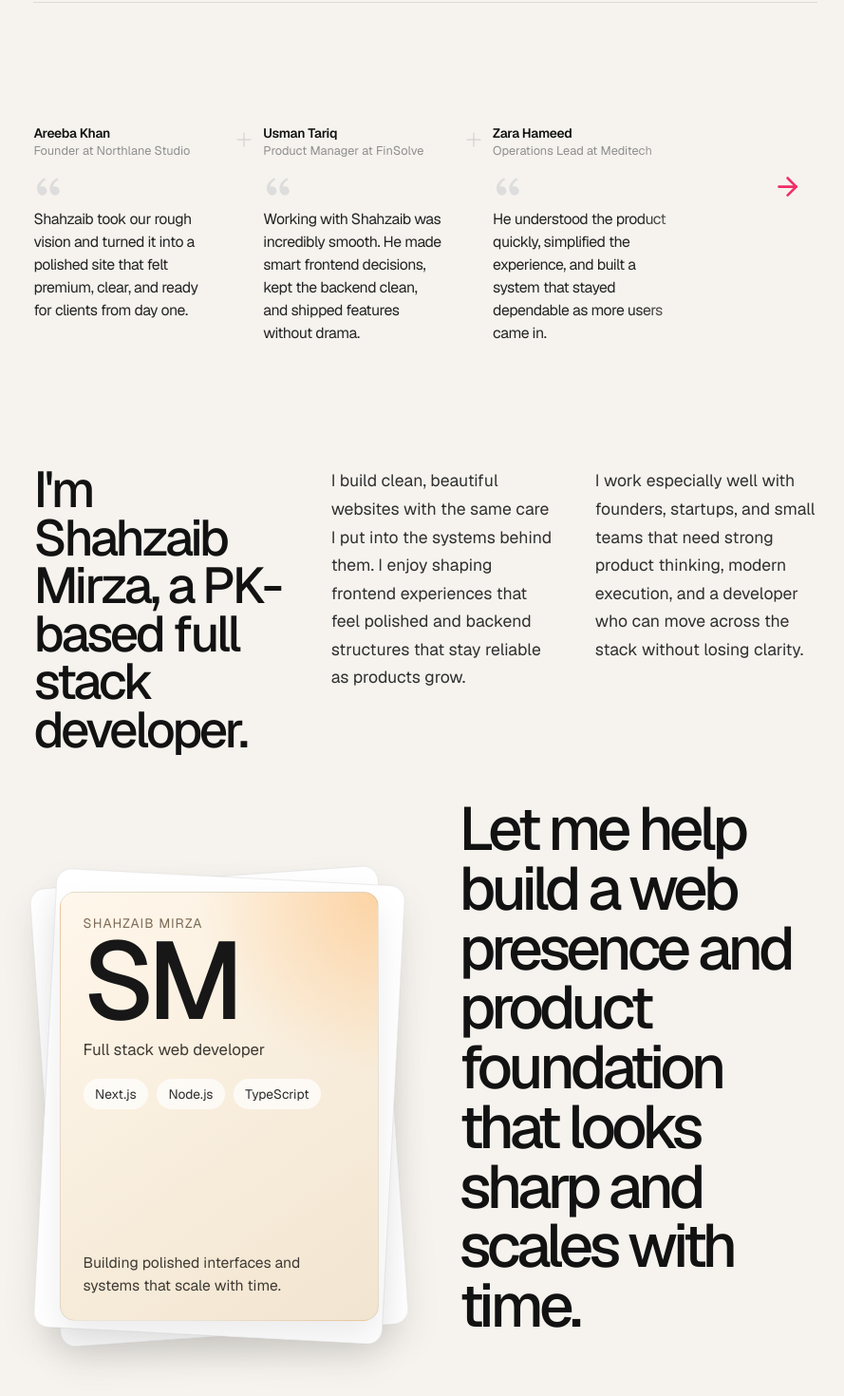
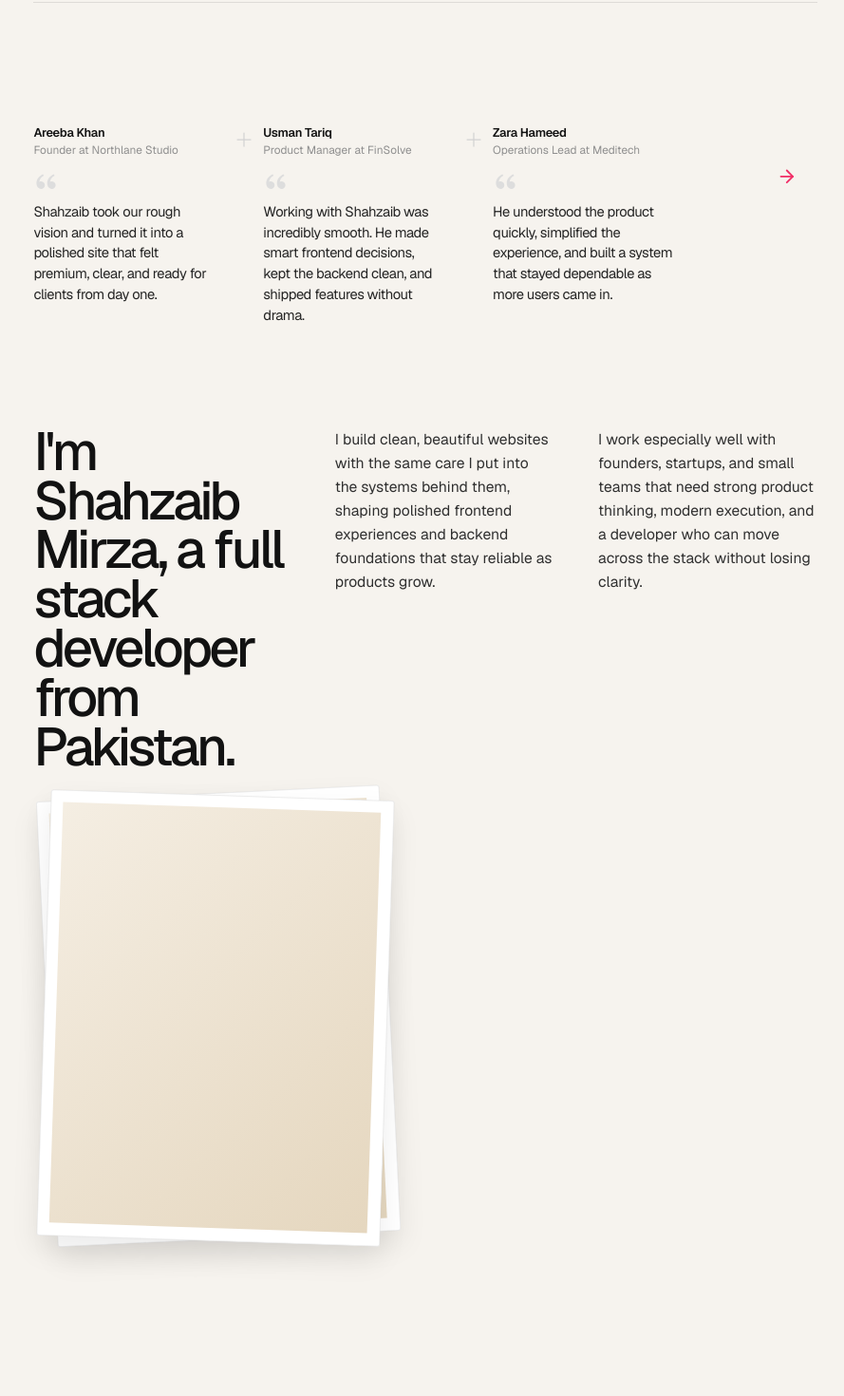
Before and after one commit to szaib-dev/personal-portfolio, a Next.js app: page / in a window 1280 px wide. Shown: the part 2360-3830 px from the top of the page at 95% size, without its empty margins (355-1244 px from the left). After the commit the page ends 3763 px from the top, so only its background shows below. Built offline with nearby package versions, Linux system fonts and the light colour scheme.

Commit message:
Rebuild about layout and refine testimonials

```diff
--- a/src/app/page.js
+++ b/src/app/page.js
@@ -140,7 +140,6 @@ const referenceCards = [
   },
 ];
 
-const aboutTools = ["Next.js", "Node.js", "TypeScript"];
 const TESTIMONIALS_PER_PAGE = 3;
 const referencePages = Array.from(
   { length: Math.ceil(referenceCards.length / TESTIMONIALS_PER_PAGE) },
@@ -155,22 +154,33 @@ export default function Home() {
   const [activeAudience, setActiveAudience] = useState(audienceProfiles[0].id);
   const [activeSection, setActiveSection] = useState(navSections[0].id);
   const [activeReferencePage, setActiveReferencePage] = useState(0);
+  const [isReferenceTransitioning, setIsReferenceTransitioning] = useState(false);
   const [showIntro, setShowIntro] = useState(true);
   const introRef = useRef(null);
   const introNameRef = useRef(null);
   const contentRef = useRef(null);
   const headingRef = useRef(null);
+  const referenceTransitionTimerRef = useRef(null);
 
   const activeProfile =
     audienceProfiles.find((profile) => profile.id === activeAudience) ??
     audienceProfiles[0];
+  const referencePageWidth = 100 / referencePages.length;
   const referenceTrackOffset =
-    activeReferencePage * (100 / referencePages.length);
+    activeReferencePage * referencePageWidth;
 
   const showNextReferencePage = () => {
+    if (referenceTransitionTimerRef.current) {
+      clearTimeout(referenceTransitionTimerRef.current);
+    }
+
+    setIsReferenceTransitioning(true);
     setActiveReferencePage((currentPage) => {
       return (currentPage + 1) % referencePages.length;
     });
+    referenceTransitionTimerRef.current = setTimeout(() => {
+      setIsReferenceTransitioning(false);
+    }, 560);
   };
 
   useEffect(() => {
@@ -280,6 +290,14 @@ export default function Home() {
     sections.forEach((section) => observer.observe(section));
 
     return () => observer.disconnect();
+  }, []);
+
+  useEffect(() => {
+    return () => {
+      if (referenceTransitionTimerRef.current) {
+        clearTimeout(referenceTransitionTimerRef.current);
+      }
+    };
   }, []);
 
   return (
@@ -416,11 +434,16 @@ export default function Home() {
               <div
                 className={styles.referencesTrack}
                 style={{
+                  width: `${referencePages.length * 100}%`,
                   transform: `translateX(-${referenceTrackOffset}%)`,
                 }}
               >
                 {referencePages.map((page, pageIndex) => (
-                  <div key={pageIndex} className={styles.referencesPage}>
+                  <div
+                    key={pageIndex}
+                    className={styles.referencesPage}
+                    style={{ flex: `0 0 ${referencePageWidth}%` }}
+                  >
                     {page.map((card, cardIndex) => (
                       <article key={card.name} className={styles.referenceCard}>
                         {cardIndex > 0 && (
@@ -447,7 +470,12 @@ export default function Home() {
               </div>
             </div>
 
-            <div aria-hidden="true" className={styles.referencesFade} />
+            <div
+              aria-hidden="true"
+              className={`${styles.referencesFade} ${
+                isReferenceTransitioning ? styles.referencesFadeActive : ""
+              }`}
+            />
             <button
               type="button"
               className={styles.referencesNext}
@@ -466,53 +494,33 @@ export default function Home() {
         >
           <div className={styles.aboutTop}>
             <h2 className={styles.aboutLead}>
-              I&apos;m Shahzaib Mirza, a PK-based full stack developer.
+              I&apos;m Shahzaib Mirza, a full stack developer from Pakistan.
             </h2>
 
             <p className={styles.aboutBody}>
-              I build clean, beautiful websites with the same care I put into the
-              systems behind them. I enjoy shaping frontend experiences that feel
-              polished and backend structures that stay reliable as products grow.
+              I build clean, beautiful websites with the same care I put into
+              the systems behind them, shaping polished frontend experiences
+              and backend foundations that stay reliable as products grow.
             </p>
 
             <p className={styles.aboutBody}>
-              I work especially well with founders, startups, and small teams that
-              need strong product thinking, modern execution, and a developer who
-              can move across the stack without losing clarity.
+              I work especially well with founders, startups, and small teams
+              that need strong product thinking, modern execution, and a
+              developer who can move across the stack without losing clarity.
             </p>
           </div>
 
           <div className={styles.aboutLower}>
-            <div className={styles.aboutCardStack}>
+            <div className={styles.aboutPhotoDeck}>
               <div
-                className={`${styles.aboutCardPaper} ${styles.aboutCardPaperOne}`}
+                aria-hidden="true"
+                className={`${styles.aboutPhotoCard} ${styles.aboutPhotoBack}`}
               />
               <div
-                className={`${styles.aboutCardPaper} ${styles.aboutCardPaperTwo}`}
+                aria-hidden="true"
+                className={`${styles.aboutPhotoCard} ${styles.aboutPhotoFront}`}
               />
-              <div className={`${styles.aboutCardPaper} ${styles.aboutCardFront}`}>
-                <p className={styles.aboutCardLabel}>Shahzaib Mirza</p>
-                <p className={styles.aboutMonogram}>SM</p>
-                <p className={styles.aboutRole}>Full stack web developer</p>
-
-                <div className={styles.aboutTools}>
-                  {aboutTools.map((tool) => (
-                    <span key={tool} className={styles.aboutToolChip}>
-                      {tool}
-                    </span>
-                  ))}
-                </div>
-
-                <p className={styles.aboutCardNote}>
-                  Building polished interfaces and systems that scale with time.
-                </p>
-              </div>
             </div>
-
-            <p className={styles.aboutClosing}>
-              Let me help build a web presence and product foundation that looks
-              sharp and scales with time.
-            </p>
           </div>
         </section>
       </div>
--- a/src/app/page.module.css
+++ b/src/app/page.module.css
@@ -283,7 +283,7 @@
 }
 
 .referenceName {
-  font-size: 0.86rem;
+  font-size: 0.8rem;
   font-weight: 600;
   line-height: 1.2;
   letter-spacing: -0.02em;
@@ -291,21 +291,21 @@
 
 .referenceRole {
   margin-top: 0.16rem;
-  font-size: 0.8rem;
+  font-size: 0.74rem;
   line-height: 1.3;
   color: #8f8f8f;
 }
 
 .referenceQuote {
   color: #dddddd;
-  font-size: 2rem;
+  font-size: 1.7rem;
 }
 
 .referenceBody {
   max-width: 18rem;
   margin-top: 0.08rem;
-  font-size: 0.99rem;
-  line-height: 1.52;
+  font-size: 0.92rem;
+  line-height: 1.48;
   letter-spacing: -0.03em;
   color: #242424;
 }
@@ -313,154 +313,115 @@
 .referencesFade {
   position: absolute;
   inset: 0 0 0 auto;
-  width: 12rem;
+  width: 15rem;
   pointer-events: none;
+  opacity: 0;
+  transition: opacity 0.2s ease;
   background:
     linear-gradient(
       90deg,
-      rgba(246, 243, 238, 0) 0%,
-      rgba(246, 243, 238, 0.65) 44%,
-      #f6f3ee 72%,
+      rgba(255, 255, 255, 0) 0%,
+      rgba(255, 255, 255, 0.68) 42%,
+      rgba(255, 255, 255, 0.94) 72%,
       #f6f3ee 100%
     );
 }
 
+.referencesFadeActive {
+  opacity: 1;
+}
+
 .referencesNext {
   position: absolute;
-  top: 8.95rem;
-  right: 0.75rem;
+  top: 8.55rem;
+  right: 1.1rem;
   z-index: 2;
   display: inline-flex;
   align-items: center;
   justify-content: center;
-  width: 2.4rem;
-  height: 2.4rem;
+  width: 1.8rem;
+  height: 1.8rem;
   border: 0;
   background: transparent;
   color: #f12d66;
-  font-size: 1.95rem;
+  font-size: 1.35rem;
   cursor: pointer;
   transition: transform 0.2s ease, color 0.2s ease;
 }
 
 .aboutSection {
-  padding-top: 8rem;
+  padding-top: 6.1rem;
 }
 
 .aboutTop {
   display: grid;
-  grid-template-columns: minmax(0, 1.15fr) minmax(0, 1fr) minmax(0, 1fr);
-  gap: 2.75rem;
+  grid-template-columns: minmax(0, 1.08fr) minmax(0, 0.92fr) minmax(0, 0.92fr);
+  gap: 2.9rem;
   align-items: start;
 }
 
 .aboutLead {
-  max-width: 24rem;
-  font-size: clamp(2.75rem, 4.15vw, 4rem);
+  max-width: 21.75rem;
+  font-size: clamp(3.05rem, 4.4vw, 4.2rem);
   font-weight: 500;
-  line-height: 0.95;
+  line-height: 0.92;
   letter-spacing: -0.06em;
 }
 
 .aboutBody {
-  max-width: 24rem;
-  font-size: 1.1rem;
-  line-height: 1.68;
+  max-width: 18.75rem;
+  font-size: 0.98rem;
+  line-height: 1.6;
   color: #303030;
 }
 
 .aboutLower {
-  display: grid;
-  grid-template-columns: minmax(0, 24rem) minmax(0, 1fr);
-  gap: 4rem;
-  align-items: end;
-  margin-top: 3rem;
+  width: min(100%, 23.75rem);
+  margin-top: 1.55rem;
+  margin-left: 0.65rem;
 }
 
-.aboutCardStack {
+.aboutPhotoDeck {
   position: relative;
-  width: min(100%, 23rem);
-  aspect-ratio: 0.76;
-  margin-left: 0.75rem;
+  width: min(100%, 22.6rem);
+  aspect-ratio: 0.77;
+  cursor: pointer;
 }
 
-.aboutCardPaper {
+.aboutPhotoCard {
   position: absolute;
   inset: 0;
-  border-radius: 1rem;
+  overflow: hidden;
+  padding: 0.78rem;
+  border-radius: 0.18rem;
   border: 1px solid rgba(18, 18, 18, 0.08);
   background: #ffffff;
-  box-shadow: 0 18px 38px rgba(18, 18, 18, 0.08);
+  box-shadow: 0 14px 30px rgba(18, 18, 18, 0.08);
+  transition: transform 0.38s cubic-bezier(0.22, 1, 0.36, 1);
 }
 
-.aboutCardPaperOne {
-  transform: rotate(-4deg);
+.aboutPhotoCard::before {
+  content: "";
+  position: absolute;
+  inset: 0.78rem;
+  background:
+    linear-gradient(135deg, rgba(244, 237, 225, 0.95) 0%, rgba(228, 213, 188, 0.96) 100%);
 }
 
-.aboutCardPaperTwo {
-  transform: rotate(3deg);
+.aboutPhotoBack {
+  transform: rotate(-2.8deg) translate(0.2rem, -0.12rem);
 }
 
-.aboutCardFront {
-  inset: 1rem;
-  display: flex;
-  flex-direction: column;
-  justify-content: space-between;
-  padding: 1.45rem;
-  background:
-    radial-gradient(circle at top right, rgba(255, 182, 102, 0.5), transparent 34%),
-    linear-gradient(145deg, #fff7eb 0%, #f2e5d0 100%);
+.aboutPhotoFront {
+  transform: rotate(1.9deg) translate(0, 0);
 }
 
-.aboutCardLabel {
-  font-size: 0.86rem;
-  letter-spacing: 0.08em;
-  text-transform: uppercase;
-  color: #7d6a55;
+.aboutPhotoDeck:hover .aboutPhotoBack {
+  transform: rotate(-5.25deg) translate(-1rem, -0.5rem);
 }
 
-.aboutMonogram {
-  font-size: clamp(5.5rem, 9vw, 7.2rem);
-  font-weight: 500;
-  line-height: 0.9;
-  letter-spacing: -0.08em;
-  color: #171717;
-}
-
-.aboutRole {
-  margin-top: 0.6rem;
-  font-size: 1.05rem;
-  color: #3f3a33;
-}
-
-.aboutTools {
-  display: flex;
-  flex-wrap: wrap;
-  gap: 0.55rem;
-  margin-top: 1.25rem;
-}
-
-.aboutToolChip {
-  padding: 0.45rem 0.78rem;
-  border-radius: 999px;
-  background: rgba(255, 255, 255, 0.72);
-  font-size: 0.86rem;
-  color: #2d2d2d;
-}
-
-.aboutCardNote {
-  margin-top: auto;
-  font-size: 0.98rem;
-  line-height: 1.55;
-  color: #3f3a33;
-}
-
-.aboutClosing {
-  max-width: 44rem;
-  font-size: clamp(3rem, 5vw, 4.9rem);
-  font-weight: 500;
-  line-height: 0.98;
-  letter-spacing: -0.07em;
+.aboutPhotoDeck:hover .aboutPhotoFront {
+  transform: rotate(3.05deg) translate(0.78rem, 0.22rem);
 }
 
 @media (hover: hover) and (pointer: fine) {
@@ -487,8 +448,7 @@
     order: initial;
   }
 
-  .aboutTop,
-  .aboutLower {
+  .aboutTop {
     grid-template-columns: 1fr;
   }
 
@@ -503,7 +463,7 @@
   }
 
   .aboutBody,
-  .aboutClosing {
+  .aboutLower {
     justify-self: start;
     max-width: 100%;
   }
@@ -634,8 +594,7 @@
   .projectDescription,
   .valuesBody,
   .referenceBody,
-  .aboutBody,
-  .aboutCardNote {
+  .aboutBody {
     font-size: 1rem;
   }
 
```
